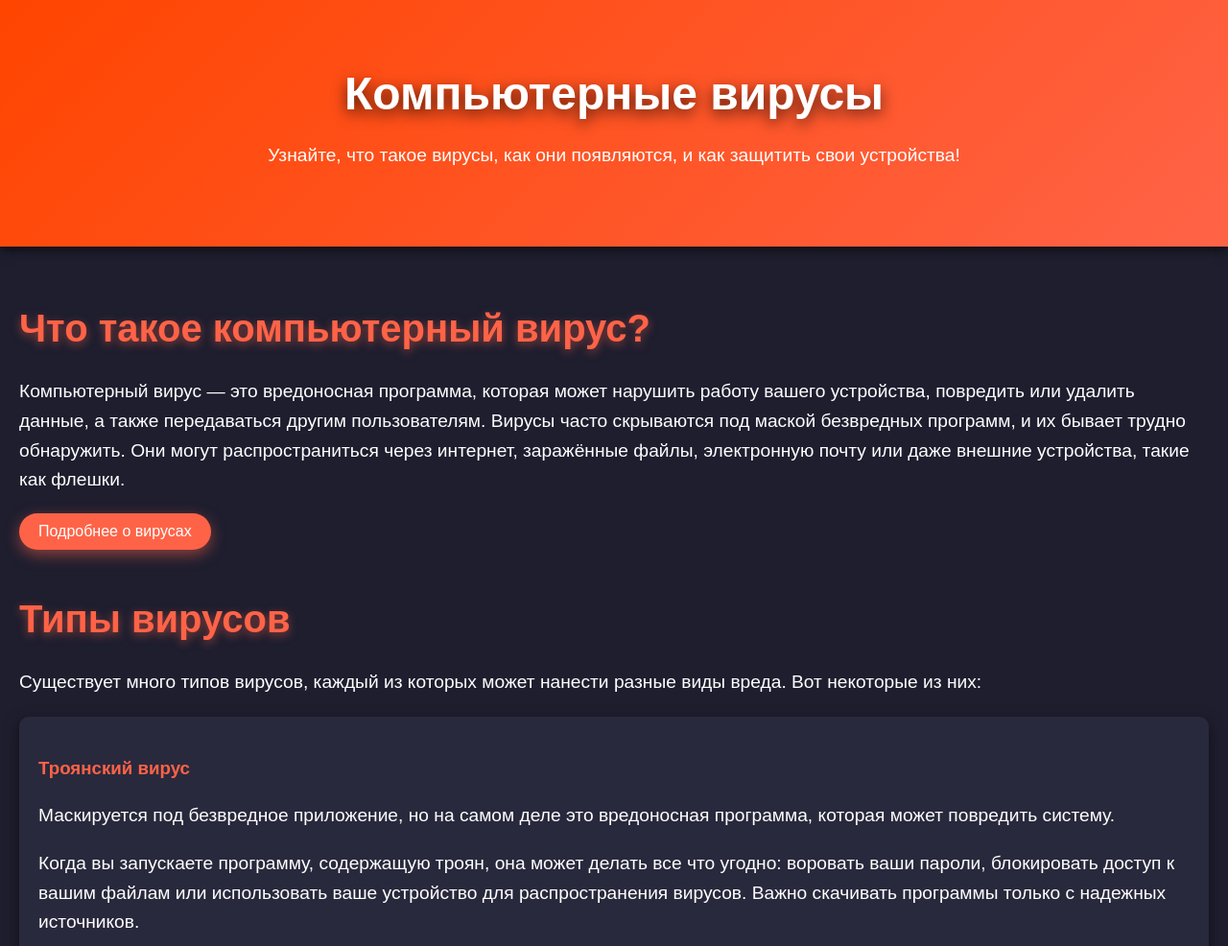
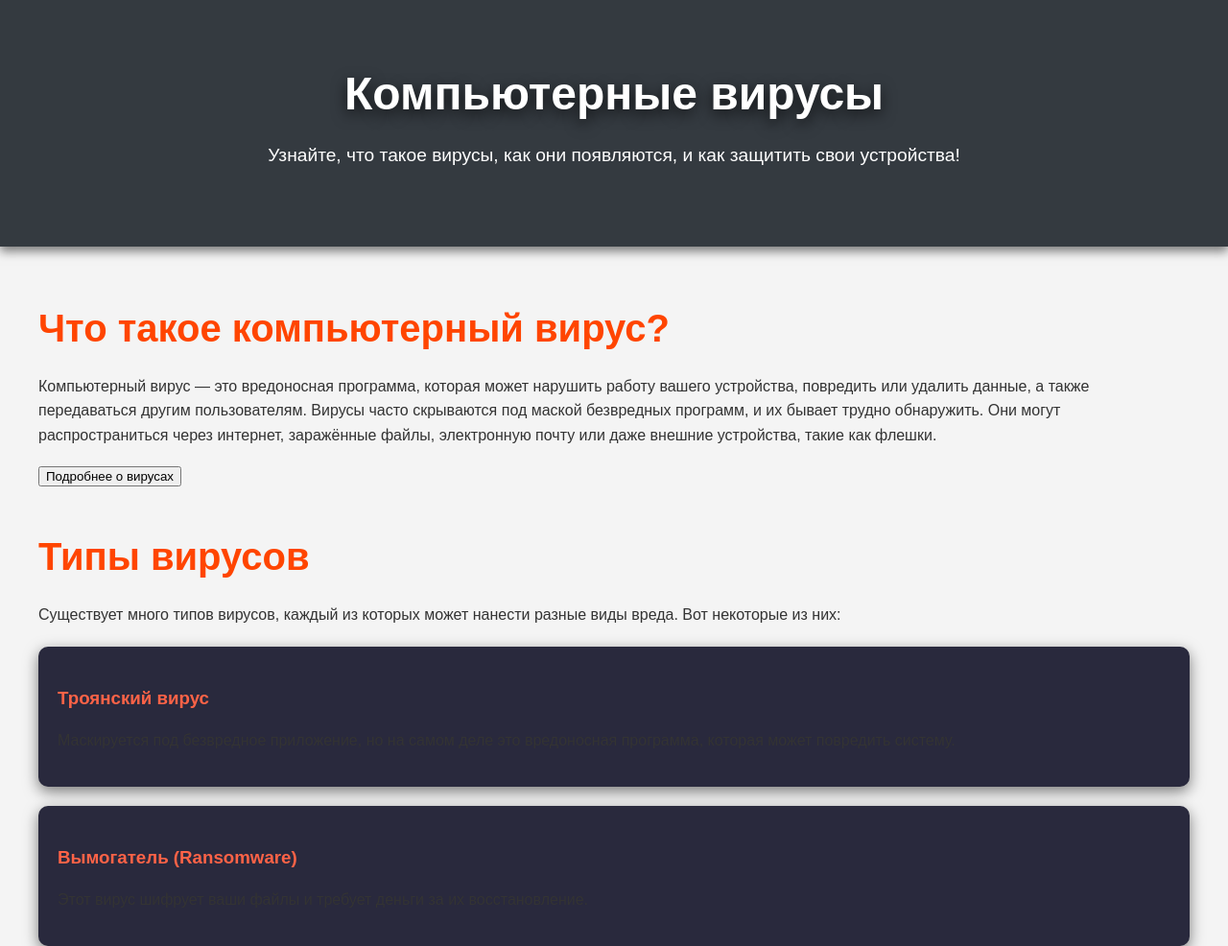
Before and after one commit to Enko3397/ybicadiscord, a plain HTML site: page index.html in a window 1280 px wide. Shown: the top 986 px of the page at 96% size. Drawn offline with Linux system fonts and the light colour scheme.

Commit message:
Update styles.css

```diff
--- a/styles.css
+++ b/styles.css
@@ -3,13 +3,13 @@ body {
     margin: 0;
     font-family: 'Arial', sans-serif;
     line-height: 1.6;
-    background: #1e1e2f;
-    color: white;
+    background: #f4f4f4;
+    color: #333;
 }
 
 /* Хедер */
 header {
-    background: linear-gradient(135deg, #ff4500, #ff6347);
+    background: #343a40;
     color: white;
     padding: 60px 20px;
     text-align: center;
@@ -30,6 +30,8 @@ header p {
 /* Основной контент */
 main {
     padding: 20px;
+    max-width: 1200px;
+    margin: 0 auto;
 }
 
 /* Анимация для секций */
@@ -40,52 +42,21 @@ section {
     animation: fadeInUp 0.7s forwards;
 }
 
+/* Разделы */
 section h2 {
     font-size: 2.5em;
     margin-bottom: 10px;
-    color: #ff6347;
-    text-shadow: 0 3px 10px rgba(255, 99, 71, 0.5);
+    color: #ff4500;
 }
 
-section p {
-    font-size: 1.2em;
-}
-
-section ul {
-    list-style-type: none;
-    padding-left: 20px;
-}
-
-section ul li {
-    font-size: 1.2em;
-    margin-bottom: 10px;
-}
-
-.btn {
-    display: inline-block;
-    padding: 10px 20px;
-    background-color: #ff6347;
-    color: white;
-    border: none;
-    border-radius: 50px;
-    font-size: 1em;
-    cursor: pointer;
-    transition: all 0.3s ease;
-    box-shadow: 0 5px 15px rgba(255, 99, 71, 0.5);
-}
-
-.btn:hover {
-    background-color: #ff4500;
-    transform: scale(1.1);
-}
-
-/* Карточки типов вирусов */
+/* Картки вирусов */
 .card {
     background: #29293d;
     border-radius: 10px;
     padding: 20px;
     margin: 20px 0;
     box-shadow: 0 5px 15px rgba(0, 0, 0, 0.5);
+    cursor: pointer;
     transition: transform 0.3s ease, box-shadow 0.3s ease;
 }
 
@@ -97,6 +68,17 @@ section ul li {
 .card h3 {
     color: #ff6347;
     margin-bottom: 10px;
+}
+
+.more-info {
+    display: none;
+    margin-top: 10px;
+    font-size: 1.1em;
+    color: #ccc;
+}
+
+.card.active .more-info {
+    display: block;
 }
 
 /* Модальное окно */
```
